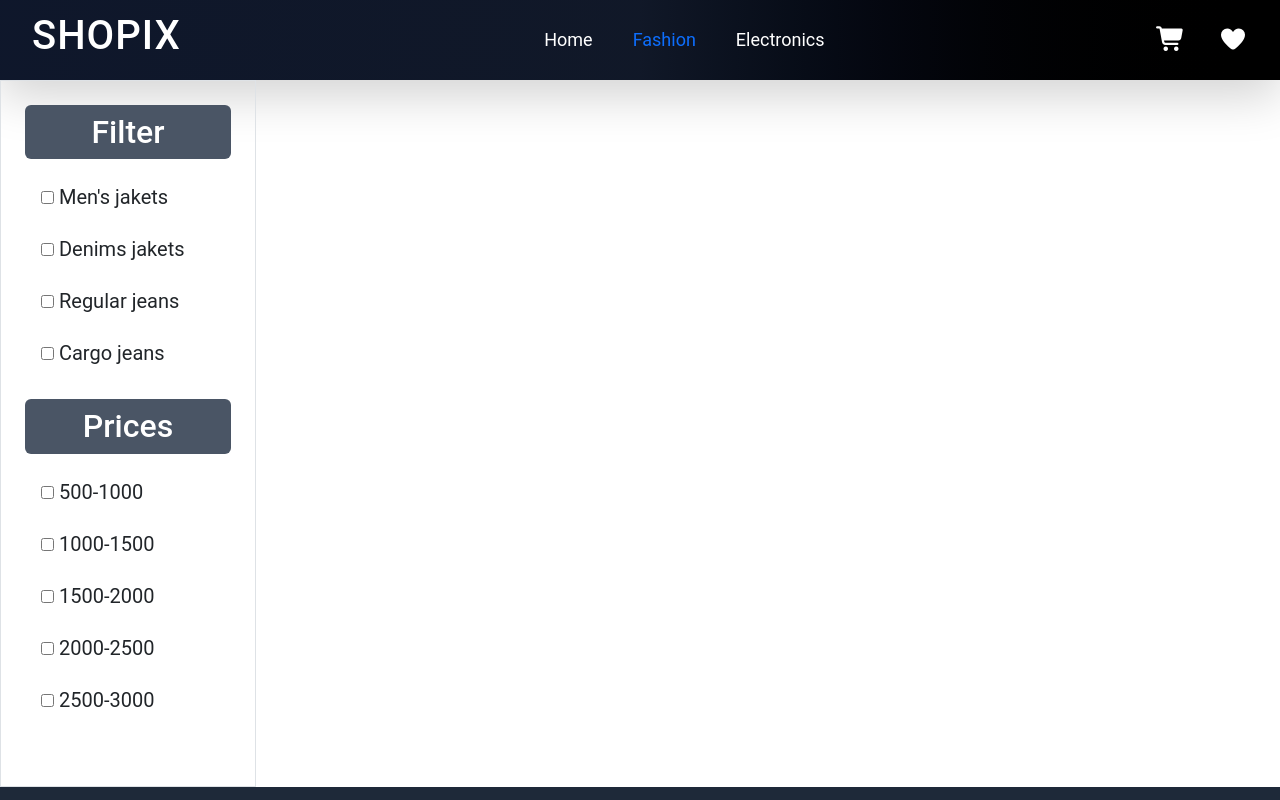
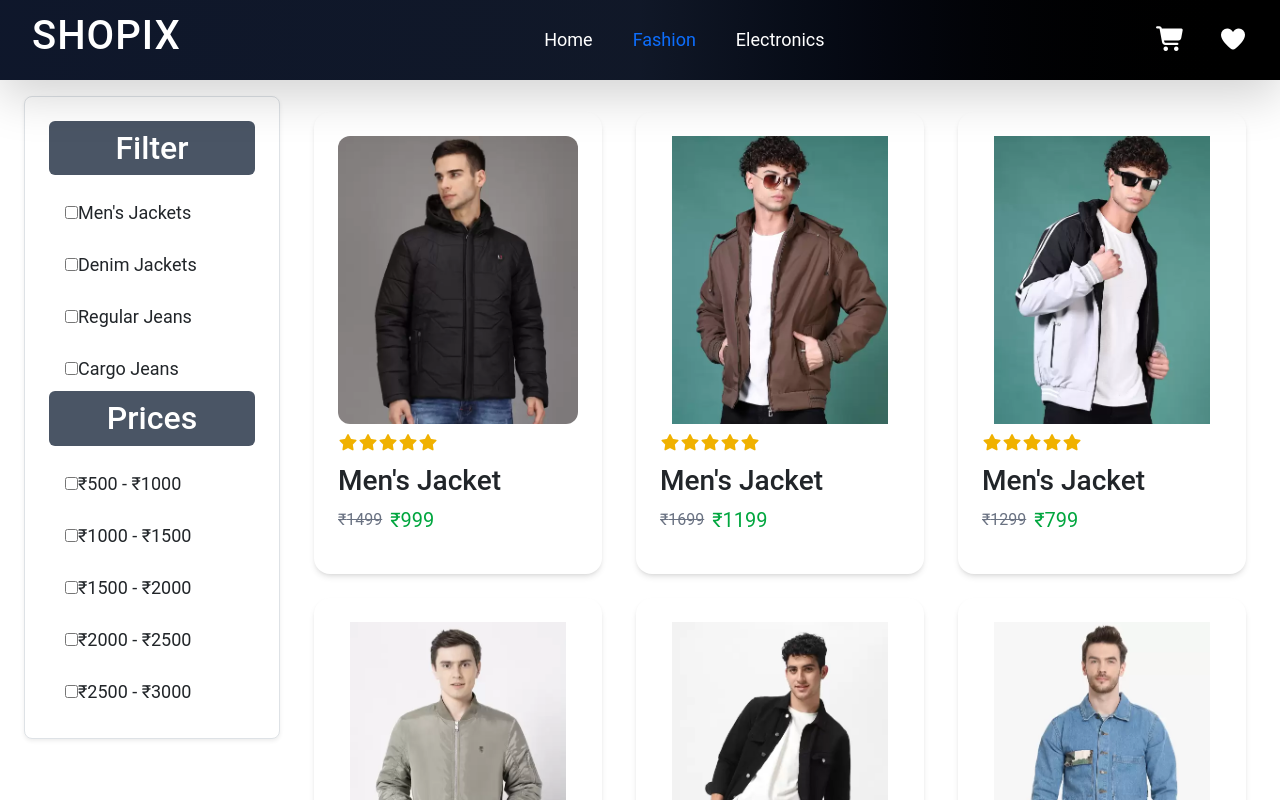
Before and after one commit to mg7052479-lang/E-commerce-website, a React (Vite) app: page /Fashion in a window 1280 px wide. Shown: the top 800 px of the page. Built offline with nearby package versions, Linux system fonts and the light colour scheme.

Commit message:
complete the fashion section

```diff
--- a/src/components/Header.jsx
+++ b/src/components/Header.jsx
@@ -3,7 +3,7 @@ import { NavLink } from 'react-router-dom'
 
 const Header = () => {
   return (
-    <header className='w-full h-20 bg-gradient-to-r from-slate-900 via-gray-900 to-black shadow-lg px-8 flex items-center justify-between'>
+    <header className='w-full fixed top-0 left-0 z-50 h-20 bg-gradient-to-r from-slate-900 via-gray-900 to-black shadow-lg px-8 flex items-center justify-between'>
 
       {/* Logo */}
       <div>
--- a/src/global/pages/Fashion.jsx
+++ b/src/global/pages/Fashion.jsx
@@ -1,50 +1,118 @@
-import React from 'react'
-import Layout from '../../components/Layout'
+import React from "react";
+import Layout from "../../components/Layout";
+import { products } from "../../data_json.js";
 
 const Fashion = () => {
+  const FashionProducts = products.filter(
+    (product) => product.Type === "Fashion"
+  );
+
   return (
     <Layout>
+      <div className="flex gap-6 p-4">
 
-        <div className=" h-full flex gap-6 ">
-           <div className="border w-64 p-6 h-full left-20">
-            <h2 className="text-lg font-bold border-0 bg-gray-600 p-2 text-white rounded items text-center" >Filter</h2>
-             <div className="flex flex-col gap-4 mt-3 ml-2 p-2 text-xl">
-                 <label >
-                    <input type="checkbox" /> Men's jakets
+        {/* Sidebar */}
+        <div className="sticky top-24 self-start w-64 border rounded-lg shadow-sm bg-white p-6 h-fit">
+          <h2 className="text-lg font-bold bg-gray-600 p-2 text-white rounded text-center">
+            Filter
+          </h2>
+
+          <div className="flex flex-col gap-4 mt-3 ml-2 p-2 text-lg">
+            <label>
+              <input type="checkbox" className="mr-2" />
+              Men's Jackets
             </label>
-                 <label >
-                    <input type="checkbox" /> Denims jakets
+
+            <label>
+              <input type="checkbox" className="mr-2" />
+              Denim Jackets
             </label>
-                  <label >
-                    <input type="checkbox" /> Regular jeans
+
+            <label>
+              <input type="checkbox" className="mr-2" />
+              Regular Jeans
             </label>
-                 <label >
-                    <input type="checkbox" /> Cargo jeans
+
+            <label>
+              <input type="checkbox" className="mr-2" />
+              Cargo Jeans
             </label>
           </div>
-              <h2 className="text-lg font-bold border-0 bg-gray-600 p-2 text-white rounded items text-center mt-4" >Prices</h2>
-             <div className="flex flex-col gap-4 mt-3 mb-10 ml-2 p-2 text-xl">
-                 <label >
-                    <input type="checkbox" /> 500-1000
+
+          <h2 className="text-lg font-bold bg-gray-600 p-2 text-white rounded text-center mt-6">
+            Prices
+          </h2>
+
+          <div className="flex flex-col gap-4 mt-3 ml-2 p-2 text-lg">
+            <label>
+              <input type="checkbox" className="mr-2" />
+              ₹500 - ₹1000
             </label>
-                 <label >
-                    <input type="checkbox" /> 1000-1500
+
+            <label>
+              <input type="checkbox" className="mr-2" />
+              ₹1000 - ₹1500
             </label>
-                  <label >
-                    <input type="checkbox" /> 1500-2000
+
+            <label>
+              <input type="checkbox" className="mr-2" />
+              ₹1500 - ₹2000
             </label>
-                 <label >
-                    <input type="checkbox" /> 2000-2500
+
+            <label>
+              <input type="checkbox" className="mr-2" />
+              ₹2000 - ₹2500
             </label>
-                 <label >
-                    <input type="checkbox" /> 2500-3000
+
+            <label>
+              <input type="checkbox" className="mr-2" />
+              ₹2500 - ₹3000
             </label>
           </div>
         </div>
 
+        {/* Products */}
+        <div className="flex flex-wrap justify-evenly gap-6 mt-22 flex-1">
+
+          {FashionProducts.map((product) => (
+            <div
+              key={product.Id}
+              className="w-72 bg-white rounded-2xl shadow-md p-4 hover:shadow-xl hover:scale-105 transition-all duration-300 cursor-pointer"
+            >
+              <img
+                src={product.Image[0]}
+                alt={product.Name}
+                className="w-full h-72 object-contain rounded-xl"
+              />
+
+              <div className="mt-2">
+                <i className="fa-solid fa-star text-yellow-500"></i>
+                <i className="fa-solid fa-star text-yellow-500"></i>
+                <i className="fa-solid fa-star text-yellow-500"></i>
+                <i className="fa-solid fa-star text-yellow-500"></i>
+                <i className="fa-solid fa-star text-yellow-500"></i>
+              </div>
+
+              <h3 className="font-bold text-lg mt-2">
+                {product.Name}
+              </h3>
+
+              <div className="flex items-center gap-2 mt-1">
+                <p className="line-through text-gray-500">
+                  ₹{product.Price + 500}
+                </p>
+
+                <p className="text-green-600 text-xl font-bold">
+                  ₹{product.Price}
+                </p>
+              </div>
+            </div>
+          ))}
+
+        </div>
       </div>
     </Layout>
-  )
-}
+  );
+};
 
-export default Fashion
+export default Fashion;
```
Lines whose indentation alone changed are shown as unchanged.
